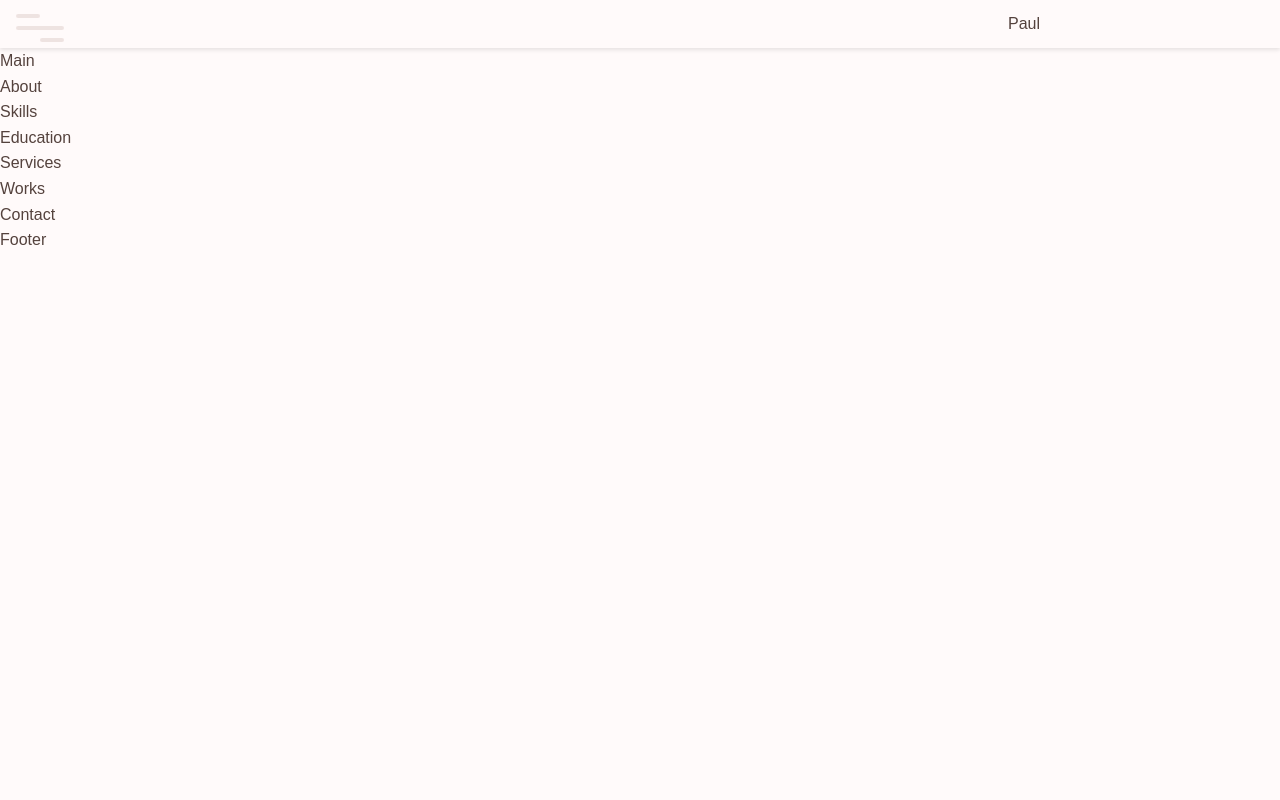
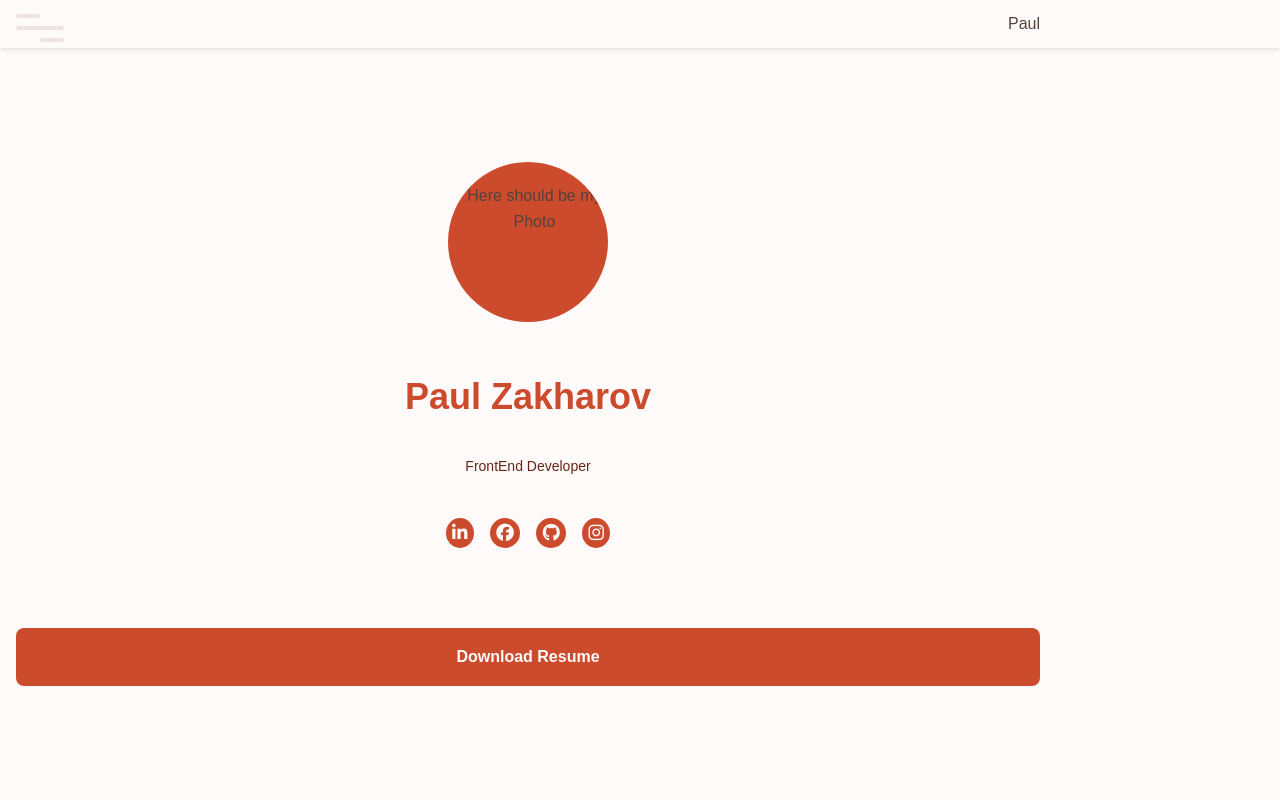
Before and after one commit to paulZakharovmnt/portfolio-website, a React (Create React App) app: page / in a window 1280 px wide. Shown: the top 800 px of the page. Built offline with nearby package versions, Linux system fonts and the light colour scheme.

Commit message:
Add style to main section

```diff
--- a/public/index.html
+++ b/public/index.html
@@ -9,35 +9,13 @@
       name="description"
       content="Web site created using create-react-app"
     />
-    <link rel="apple-touch-icon" href="%PUBLIC_URL%/logo192.png" />
-    <!--
-      manifest.json provides metadata used when your web app is installed on a
-      user's mobile device or desktop. See https://developers.google.com/web/fundamentals/web-app-manifest/
-    -->
-    <link rel="manifest" href="%PUBLIC_URL%/manifest.json" />
-    <!--
-      Notice the use of %PUBLIC_URL% in the tags above.
-      It will be replaced with the URL of the `public` folder during the build.
-      Only files inside the `public` folder can be referenced from the HTML.
-
-      Unlike "/favicon.ico" or "favicon.ico", "%PUBLIC_URL%/favicon.ico" will
-      work correctly both with client-side routing and a non-root public URL.
-      Learn how to configure a non-root public URL by running `npm run build`.
-    -->
-    <title>React App</title>
+    <title>Paul Zakharov Website</title>
   </head>
   <body>
-    <noscript>You need to enable JavaScript to run this app.</noscript>
+    <script
+      src="https://kit.fontawesome.com/a3aca467a1.js"
+      crossorigin="anonymous"
+    ></script>
     <div id="root"></div>
-    <!--
-      This HTML file is a template.
-      If you open it directly in the browser, you will see an empty page.
-
-      You can add webfonts, meta tags, or analytics to this file.
-      The build step will place the bundled scripts into the <body> tag.
-
-      To begin the development, run `npm start` or `yarn start`.
-      To create a production bundle, use `npm run build` or `yarn build`.
-    -->
   </body>
 </html>
--- a/src/components/Header/Header.css
+++ b/src/components/Header/Header.css
@@ -83,15 +83,3 @@ a {
   text-decoration: none;
   color: var(--text-color);
 }
-
-/*ДЛЯ ВЫЛЕЗАЮЩЕГО МЕНЮЮЮЮЮЮЮЮ*/
-
-/* .show {
-  left: 0;
-} */
-
-/* ПОХОДУ к NAV_MENU добавляется хрень эта*/
-
-.activate {
-  color: var(--text-color);
-}
--- a/src/components/Main/Main.css
+++ b/src/components/Main/Main.css
@@ -0,0 +1,81 @@
+.home_container {
+  height: calc(100vh - var(--header-height));
+  align-items: center;
+}
+.home_data {
+  display: flex;
+  flex-direction: column;
+  align-items: center;
+  height: max-content;
+  text-align: center;
+}
+.home_img {
+  padding-top: 1.3rem;
+  padding-left: 0.8rem;
+  width: 160px;
+  height: 160px;
+  background-color: var(--first-color);
+  border-radius: 50%;
+  overflow: hidden;
+  margin-bottom: var(--mb-2);
+}
+
+.home_img img {
+  width: 155px;
+}
+
+.home_title {
+  font-size: var(--h1-font-size);
+  color: var(--first-color);
+  font-weight: var(--font-semi-bold);
+}
+
+.home_profession {
+  font-size: var(--small-font-size);
+  color: var(--first-color-dark);
+  margin-bottom: var(--mb-5);
+}
+
+.home_social {
+  margin-bottom: 5rem;
+}
+
+.home_social-link {
+  display: inline-flex;
+  background-color: var(--first-color);
+  color: var(--first-color-lighten);
+  font-size: 1.1rem;
+  border-radius: 50%;
+  padding: 0.4rem;
+  margin: 0 var(--mb-1);
+  transition: 0.3s;
+}
+
+.home_social-link:hover {
+  background-color: var(--first-color-dark);
+}
+
+.home_button {
+  width: 100%;
+}
+
+.button {
+  display: inline-block;
+  background-color: var(--first-color);
+  color: var(--first-color-lighten);
+  padding: 1rem 2rem;
+  font-weight: var(--font-semi-bold);
+  border-radius: 0.5rem;
+  transition: 0.3s;
+}
+
+.button:hover {
+  background-color: var(--first-color-dark);
+}
+.button_light {
+  background-color: var(--first-color-lighten);
+  color: var(--first-color);
+}
+.button_light:hover {
+  color: var(--first-color-lighten);
+}
--- a/src/components/Main/Main.js
+++ b/src/components/Main/Main.js
@@ -2,7 +2,39 @@ import React from "react";
 import "./Main.css";
 
 const Main = () => {
-  return <div>Main</div>;
+  return (
+    <section className="main">
+      <div className="home" id="home">
+        <div className="home_container bd-grid">
+          <div className="home_data">
+            <div className="home_img">
+              Here should be my Photo
+              {/* <img src={image} alt="" /> */}
+            </div>
+            <h1 className="home_title">Paul Zakharov</h1>
+            <span className="home_profession">FrontEnd Developer</span>
+            <div className="home_social">
+              <a href="#" className="home_social-link">
+                <i className="fab fa-linkedin-in"></i>
+              </a>
+              <a href="#" className="home_social-link">
+                <i className="fab fa-facebook"></i>
+              </a>
+              <a href="#" className="home_social-link">
+                <i className="fab fa-github"></i>
+              </a>
+              <a href="#" className="home_social-link">
+                <i className="fab fa-instagram"></i>
+              </a>
+            </div>
+            <a download="" href="#" className="button home_button">
+              Download Resume
+            </a>
+          </div>
+        </div>
+      </div>
+    </section>
+  );
 };
 
 export default Main;
```
Also changed, not shown: 1 other file (tests, documents, lock files or other folders).
